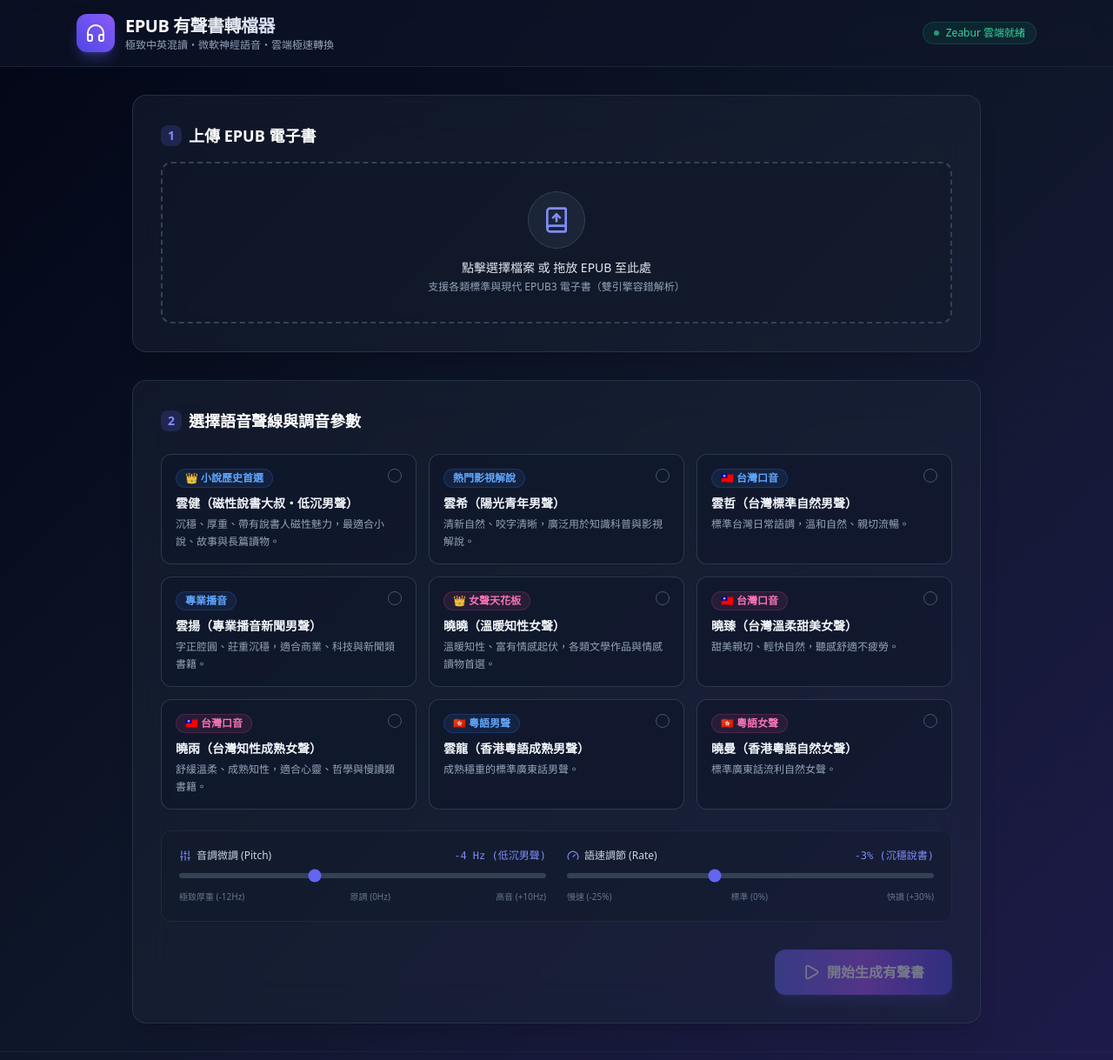
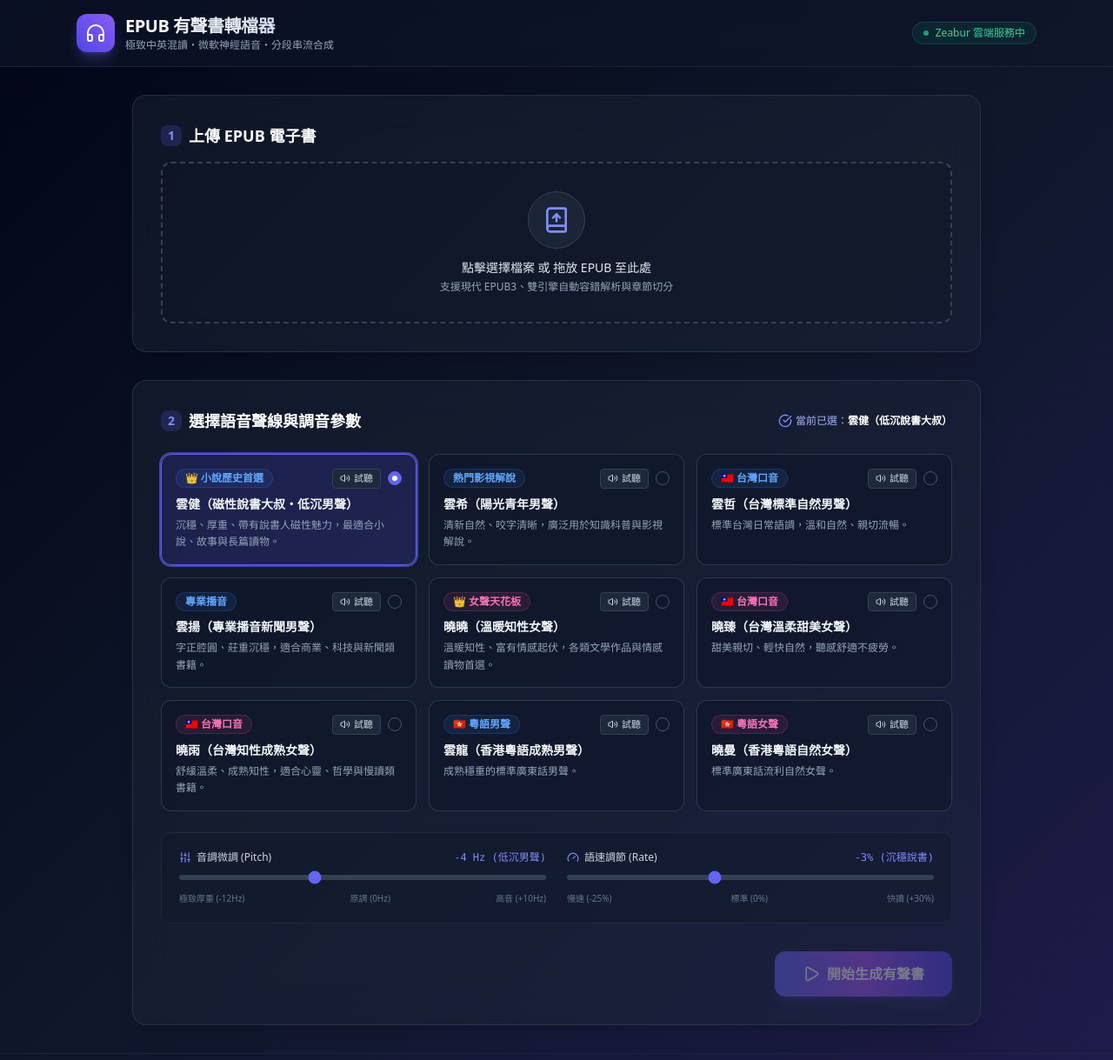
Before and after one commit to Leonkhchen/epub-tts-web, a FastAPI app: page / in a window 1280 px wide. Shown: the top 1219 px of the page at 87% size. Run offline with FastAPI, Linux system fonts and the light colour scheme; some libraries are stand-ins or nearby versions.

Commit message:
Fix voice selection UI feedback and implement safe chunked audio streaming

```diff
--- a/app.py
+++ b/app.py
@@ -7,8 +7,7 @@ from pathlib import Path
 from typing import Dict, Any, List
 
 from fastapi import FastAPI, UploadFile, File, Form, HTTPException, BackgroundTasks
-from fastapi.responses import HTMLResponse, FileResponse, JSONResponse
-from fastapi.staticfiles import StaticFiles
+from fastapi.responses import HTMLResponse, FileResponse, JSONResponse, Response
 from fastapi.templating import Jinja2Templates
 from starlette.requests import Request
 import edge_tts
@@ -21,9 +20,11 @@ BASE_DIR = Path(__file__).resolve().parent
 STORAGE_DIR = BASE_DIR / "storage"
 UPLOAD_DIR = STORAGE_DIR / "uploads"
 OUTPUT_DIR = STORAGE_DIR / "outputs"
+SAMPLE_DIR = STORAGE_DIR / "samples"
 
 UPLOAD_DIR.mkdir(parents=True, exist_ok=True)
 OUTPUT_DIR.mkdir(parents=True, exist_ok=True)
+SAMPLE_DIR.mkdir(parents=True, exist_ok=True)
 
 templates = Jinja2Templates(directory=str(BASE_DIR / "templates"))
 
@@ -103,7 +104,6 @@ VOICES = [
     }
 ]
 
-# 記憶體中的任務狀態管理
 TASKS: Dict[str, Dict[str, Any]] = {}
 
 
@@ -112,12 +112,56 @@ def _safe_name(name: str) -> str:
     return safe[:60] or "chapter"
 
 
+def chunk_text(text: str, max_chars: int = 500) -> list[str]:
+    """將長章節安全拆分成 500 字以內的分段，防止 Edge-TTS WebSocket 逾時中斷"""
+    # 先依換行分段
+    paras = [p.strip() for p in re.split(r'\n+', text) if p.strip()]
+    chunks = []
+    for p in paras:
+        if len(p) <= max_chars:
+            chunks.append(p)
+        else:
+            # 長段落依標點符號細切
+            sents = [s for s in re.split(r'(?<=[。！？；\.\!\?;])', p) if s.strip()]
+            cur = ''
+            for s in sents:
+                if cur and len(cur) + len(s) > max_chars:
+                    chunks.append(cur)
+                    cur = ''
+                cur += s
+            if cur:
+                chunks.append(cur)
+    # 過濾只剩標點或空白的無效片段
+    return [c for c in chunks if re.search(r'[\w\u4e00-\u9fa5]', c)]
+
+
 @app.get("/", response_class=HTMLResponse)
 async def index(request: Request):
     return templates.TemplateResponse("index.html", {
         "request": request,
         "voices": VOICES
     })
+
+
+@app.get("/api/sample/{voice_id}")
+async def get_sample_audio(voice_id: str):
+    """即時產生或提供 3 秒語音試聽樣品"""
+    valid_ids = [v["id"] for v in VOICES]
+    if voice_id not in valid_ids:
+        raise HTTPException(status_code=404, detail="未知語者")
+
+    sample_file = SAMPLE_DIR / f"{voice_id}.mp3"
+    if not sample_file.exists() or sample_file.stat().st_size < 1000:
+        sample_text = "您好！我是您的專屬有聲書朗讀助理，中英文混讀都非常自然流暢。"
+        pitch = "-4Hz" if "Yunjian" in voice_id else "+0Hz"
+        rate = "-3%" if "Yunjian" in voice_id else "+0%"
+        try:
+            comm = edge_tts.Communicate(sample_text, voice=voice_id, pitch=pitch, rate=rate)
+            await comm.save(str(sample_file))
+        except Exception as e:
+            raise HTTPException(status_code=500, detail=f"生成試聽失敗: {e}")
+
+    return FileResponse(path=str(sample_file), media_type="audio/mpeg", filename=f"{voice_id}.mp3")
 
 
 @app.post("/api/upload")
@@ -170,6 +214,33 @@ async def upload_epub(file: UploadFile = File(...)):
     }
 
 
+async def _synthesize_chapter_safe(text: str, voice: str, pitch: str, rate: str, out_path: Path):
+    """分段串流合成章節音訊，保證 100% 完整產出不截斷"""
+    chunks = chunk_text(text, max_chars=500)
+    if not chunks:
+        raise ValueError("章節無實質文字可供合成")
+
+    with open(out_path, "wb") as outfile:
+        for chunk in chunks:
+            # 針對單個 chunk 重試最多 3 次
+            success = False
+            for retry in range(3):
+                try:
+                    comm = edge_tts.Communicate(chunk, voice=voice, pitch=pitch, rate=rate)
+                    has_audio = False
+                    async for chunk_data in comm.stream():
+                        if chunk_data["type"] == "audio":
+                            outfile.write(chunk_data["data"])
+                            has_audio = True
+                    if has_audio:
+                        success = True
+                        break
+                except Exception as e:
+                    await asyncio.sleep(0.5)
+            if not success:
+                print(f"Warning: chunk synthesis failed after 3 retries: {chunk[:30]}")
+
+
 async def _run_conversion(task_id: str, voice: str, pitch: str, rate: str, selected_indices: List[int]):
     task = TASKS.get(task_id)
     if not task:
@@ -197,17 +268,20 @@ async def _run_conversion(task_id: str, voice: str, pitch: str, rate: str, selec
         mp3_path = book_out_dir / mp3_filename
 
         try:
-            communicate = edge_tts.Communicate(text, voice=voice, pitch=pitch, rate=rate)
-            await communicate.save(str(mp3_path))
+            await _synthesize_chapter_safe(text, voice, pitch, rate, mp3_path)
 
-            kb = mp3_path.stat().st_size // 1024
-            task["completed_files"].append({
-                "index": idx,
-                "title": ch_title,
-                "filename": mp3_filename,
-                "size_kb": kb,
-                "url": f"/api/audio/{task_id}/{mp3_filename}"
-            })
+            # 驗證輸出檔案大小
+            if mp3_path.exists() and mp3_path.stat().st_size > 5120:  # 大於 5KB 算有效完成
+                kb = mp3_path.stat().st_size // 1024
+                task["completed_files"].append({
+                    "index": idx,
+                    "title": ch_title,
+                    "filename": mp3_filename,
+                    "size_kb": kb,
+                    "url": f"/api/audio/{task_id}/{mp3_filename}"
+                })
+            else:
+                print(f"Chapter {idx} produced insufficient audio ({mp3_path.stat().st_size if mp3_path.exists() else 0} bytes)")
         except Exception as e:
             print(f"Error converting chapter {idx}: {e}")
 
@@ -222,7 +296,7 @@ async def _run_conversion(task_id: str, voice: str, pitch: str, rate: str, selec
         print(f"Failed to create zip: {e}")
 
     task["status"] = "completed"
-    task["current_chapter"] = "🎉 全部章節轉檔完成！"
+    task["current_chapter"] = f"🎉 全部 {len(task['completed_files'])} 章轉檔完成！"
 
 
 @app.post("/api/convert")
@@ -232,7 +306,7 @@ async def start_conversion(
     voice: str = Form("zh-CN-YunjianNeural"),
     pitch: str = Form("-4Hz"),
     rate: str = Form("-3%"),
-    chapters: str = Form("")  # 以逗號分隔的 index，為空表示全部
+    chapters: str = Form("")
 ):
     task = TASKS.get(task_id)
     if not task:
@@ -246,7 +320,7 @@ async def start_conversion(
             selected_indices = []
 
     background_tasks.add_task(_run_conversion, task_id, voice, pitch, rate, selected_indices)
-    return {"status": "started", "task_id": task_id}
+    return {"status": "started", "task_id": task_id, "voice": voice, "pitch": pitch, "rate": rate}
 
 
 @app.get("/api/status/{task_id}")
--- a/templates/index.html
+++ b/templates/index.html
@@ -20,6 +20,20 @@
     </script>
     <!-- Lucide Icons CDN -->
     <script src="https://unpkg.com/lucide@latest"></script>
+    <style>
+        .voice-card.selected {
+            border-color: #6366f1 !important;
+            background-color: rgba(49, 46, 129, 0.4) !important;
+            box-shadow: 0 0 0 2px rgba(99, 102, 241, 0.6) !important;
+        }
+        .voice-card.selected .radio-circle {
+            border-color: #6366f1 !important;
+            background-color: #6366f1 !important;
+        }
+        .voice-card.selected .radio-dot {
+            display: block !important;
+        }
+    </style>
 </head>
 <body class="min-h-full flex flex-col antialiased selection:bg-indigo-500 selection:text-white bg-gradient-to-br from-slate-950 via-slate-900 to-indigo-950">
 
@@ -34,13 +48,13 @@
                     <h1 class="text-xl font-bold tracking-tight bg-gradient-to-r from-white via-slate-200 to-indigo-200 bg-clip-text text-transparent">
                         EPUB 有聲書轉檔器
                     </h1>
-                    <p class="text-xs text-slate-400">極致中英混讀・微軟神經語音・雲端極速轉換</p>
+                    <p class="text-xs text-slate-400">極致中英混讀・微軟神經語音・分段串流合成</p>
                 </div>
             </div>
             <div class="flex items-center space-x-2">
                 <span class="inline-flex items-center px-3 py-1 rounded-full text-xs font-medium bg-emerald-500/10 text-emerald-400 border border-emerald-500/20">
                     <span class="w-1.5 h-1.5 rounded-full bg-emerald-400 mr-2 animate-pulse"></span>
-                    Zeabur 雲端就緒
+                    Zeabur 雲端服務中
                 </span>
             </div>
         </div>
@@ -64,7 +78,7 @@
                     </div>
                     <div>
                         <p class="text-sm font-medium text-slate-200">點擊選擇檔案 或 拖放 EPUB 至此處</p>
-                        <p class="text-xs text-slate-400 mt-1">支援各類標準與現代 EPUB3 電子書（雙引擎容錯解析）</p>
+                        <p class="text-xs text-slate-400 mt-1">支援現代 EPUB3、雙引擎自動容錯解析與章節切分</p>
                     </div>
                 </div>
             </div>
@@ -93,27 +107,47 @@
 
         <!-- 步驟 2：選擇語音與調音 -->
         <section class="bg-slate-800/40 border border-slate-700/60 backdrop-blur-xl rounded-2xl p-6 sm:p-8 shadow-xl">
-            <h2 class="text-lg font-semibold text-white flex items-center gap-2 mb-6">
-                <span class="w-6 h-6 rounded-lg bg-indigo-500/20 text-indigo-400 flex items-center justify-center text-sm font-bold">2</span>
-                選擇語音聲線與調音參數
-            </h2>
+            <div class="flex items-center justify-between flex-wrap gap-2 mb-6">
+                <h2 class="text-lg font-semibold text-white flex items-center gap-2">
+                    <span class="w-6 h-6 rounded-lg bg-indigo-500/20 text-indigo-400 flex items-center justify-center text-sm font-bold">2</span>
+                    選擇語音聲線與調音參數
+                </h2>
+                <div class="text-xs text-indigo-300 flex items-center gap-1">
+                    <i data-lucide="check-circle" class="w-4 h-4 text-indigo-400"></i>
+                    <span>當前已選：<strong id="selectedVoiceLabel" class="text-white font-semibold">雲健（低沉說書大叔）</strong></span>
+                </div>
+            </div>
 
             <!-- 語者網格選擇 -->
-            <div class="grid grid-cols-1 md:grid-cols-2 lg:grid-cols-3 gap-3.5 mb-6">
+            <div class="grid grid-cols-1 md:grid-cols-2 lg:grid-cols-3 gap-3.5 mb-6" id="voiceGrid">
                 {% for voice in voices %}
-                <label class="voice-card cursor-pointer block relative rounded-xl border border-slate-700/80 bg-slate-900/60 p-4 transition-all duration-200 hover:border-indigo-500 hover:bg-slate-900/90 peer-checked:border-indigo-500 peer-checked:bg-indigo-950/40 peer-checked:ring-2 peer-checked:ring-indigo-500/50">
-                    <input type="radio" name="voice" value="{{ voice.id }}" class="sr-only peer" {% if voice.id == 'zh-CN-YunjianNeural' %}checked{% endif %}>
+                <div class="voice-card cursor-pointer relative rounded-xl border border-slate-700/80 bg-slate-900/60 p-4 transition-all duration-200 hover:border-indigo-500 hover:bg-slate-900/90 {% if voice.id == 'zh-CN-YunjianNeural' %}selected{% endif %}"
+                     data-voice-id="{{ voice.id }}"
+                     data-voice-name="{{ voice.name }}">
+
+                    <input type="radio" name="voiceRadio" value="{{ voice.id }}" class="sr-only" {% if voice.id == 'zh-CN-YunjianNeural' %}checked{% endif %}>
+
                     <div class="flex items-start justify-between mb-2">
                         <span class="inline-block px-2.5 py-0.5 rounded-full text-xs font-semibold {% if voice.gender == 'male' %}bg-blue-500/10 text-blue-400 border border-blue-500/20{% else %}bg-pink-500/10 text-pink-400 border border-pink-500/20{% endif %}">
                             {{ voice.badge }}
                         </span>
-                        <div class="w-4 h-4 rounded-full border border-slate-600 peer-checked:border-indigo-500 peer-checked:bg-indigo-500 flex items-center justify-center">
-                            <span class="w-1.5 h-1.5 rounded-full bg-white hidden peer-checked:block"></span>
+
+                        <div class="flex items-center gap-2">
+                            <!-- 試聽按鈕 -->
+                            <button type="button" class="preview-btn text-[11px] px-2 py-0.5 rounded bg-slate-800 hover:bg-indigo-600 text-slate-300 hover:text-white flex items-center gap-1 border border-slate-700 transition" data-voice="{{ voice.id }}" onclick="event.stopPropagation(); playPreview('{{ voice.id }}', this)">
+                                <i data-lucide="volume-2" class="w-3 h-3"></i>
+                                <span>試聽</span>
+                            </button>
+                            <!-- 單選圓圈 -->
+                            <div class="radio-circle w-4 h-4 rounded-full border border-slate-600 flex items-center justify-center transition">
+                                <span class="radio-dot w-1.5 h-1.5 rounded-full bg-white hidden"></span>
+                            </div>
                         </div>
                     </div>
+
                     <div class="font-bold text-sm text-slate-100 mb-1">{{ voice.name }}</div>
                     <div class="text-xs text-slate-400 line-clamp-2 leading-relaxed">{{ voice.desc }}</div>
-                </label>
+                </div>
                 {% endfor %}
             </div>
 
@@ -202,6 +236,9 @@
 
     </main>
 
+    <!-- 全域試聽 Audio 元件 -->
+    <audio id="previewAudioPlayer" class="hidden"></audio>
+
     <!-- 頁腳 -->
     <footer class="border-t border-slate-800/80 mt-auto py-6 text-center text-xs text-slate-500">
         <p>© 2026 EPUB to Audiobook Cloud Engine • Powered by Edge-TTS & FastAPI</p>
@@ -214,6 +251,7 @@
         let currentTaskId = null;
         let pollTimer = null;
         let totalChapters = 0;
+        let selectedVoiceId = 'zh-CN-YunjianNeural';
 
         const dropZone = document.getElementById('dropZone');
         const epubInput = document.getElementById('epubInput');
@@ -223,6 +261,7 @@
         const startBtn = document.getElementById('startBtn');
         const toggleChaptersBtn = document.getElementById('toggleChaptersBtn');
         const chapterListContainer = document.getElementById('chapterListContainer');
+        const selectedVoiceLabel = document.getElementById('selectedVoiceLabel');
 
         const pitchSlider = document.getElementById('pitchSlider');
         const pitchVal = document.getElementById('pitchVal');
@@ -237,6 +276,34 @@
         const audioList = document.getElementById('audioList');
         const downloadZipBtn = document.getElementById('downloadZipBtn');
         const spinIcon = document.getElementById('spinIcon');
+        const previewAudioPlayer = document.getElementById('previewAudioPlayer');
+
+        // 語音卡片點擊切換邏輯（保證 100% 反應）
+        const voiceCards = document.querySelectorAll('.voice-card');
+        voiceCards.forEach(card => {
+            card.addEventListener('click', () => {
+                voiceCards.forEach(c => {
+                    c.classList.remove('selected');
+                    const r = c.querySelector('input[name="voiceRadio"]');
+                    if (r) r.checked = false;
+                });
+                card.classList.add('selected');
+                const radio = card.querySelector('input[name="voiceRadio"]');
+                if (radio) radio.checked = true;
+                selectedVoiceId = card.getAttribute('data-voice-id');
+                selectedVoiceLabel.innerText = card.getAttribute('data-voice-name');
+            });
+        });
+
+        // 試聽樣品語音
+        function playPreview(voiceId, btn) {
+            btn.classList.add('bg-indigo-600', 'text-white');
+            previewAudioPlayer.src = `/api/sample/${voiceId}`;
+            previewAudioPlayer.play().catch(e => console.log('Audio play error:', e));
+            previewAudioPlayer.onended = () => {
+                btn.classList.remove('bg-indigo-600', 'text-white');
+            };
+        }
 
         // 音調與語速滑桿即時更新
         pitchSlider.addEventListener('input', (e) => {
@@ -249,16 +316,14 @@
             rateVal.innerText = `${v >= 0 ? '+' : ''}${v}% ${v < 0 ? '(沉穩說書)' : v === 0 ? '(標準)' : '(快讀)'}`;
         });
 
-        // 點擊觸發檔案選擇
+        // 拖放與點擊選擇檔案
         dropZone.addEventListener('click', () => epubInput.click());
         dropZone.addEventListener('dragover', (e) => { e.preventDefault(); dropZone.classList.add('border-indigo-500'); });
         dropZone.addEventListener('dragleave', () => dropZone.classList.remove('border-indigo-500'));
         dropZone.addEventListener('drop', (e) => {
             e.preventDefault();
             dropZone.classList.remove('border-indigo-500');
-            if (e.dataTransfer.files.length > 0) {
-                handleFile(e.dataTransfer.files[0]);
-            }
+            if (e.dataTransfer.files.length > 0) handleFile(e.dataTransfer.files[0]);
         });
 
         epubInput.addEventListener('change', (e) => {
@@ -311,13 +376,12 @@
         startBtn.addEventListener('click', async () => {
             if (!currentTaskId) return;
 
-            const voice = document.querySelector('input[name="voice"]:checked').value;
             const pitch = `${parseInt(pitchSlider.value) >= 0 ? '+' : ''}${pitchSlider.value}Hz`;
             const rate = `${parseInt(rateSlider.value) >= 0 ? '+' : ''}${rateSlider.value}%`;
 
             const formData = new FormData();
             formData.append('task_id', currentTaskId);
-            formData.append('voice', voice);
+            formData.append('voice', selectedVoiceId);
             formData.append('pitch', pitch);
             formData.append('rate', rate);
 
```
Also changed, not shown: 4 other files.
